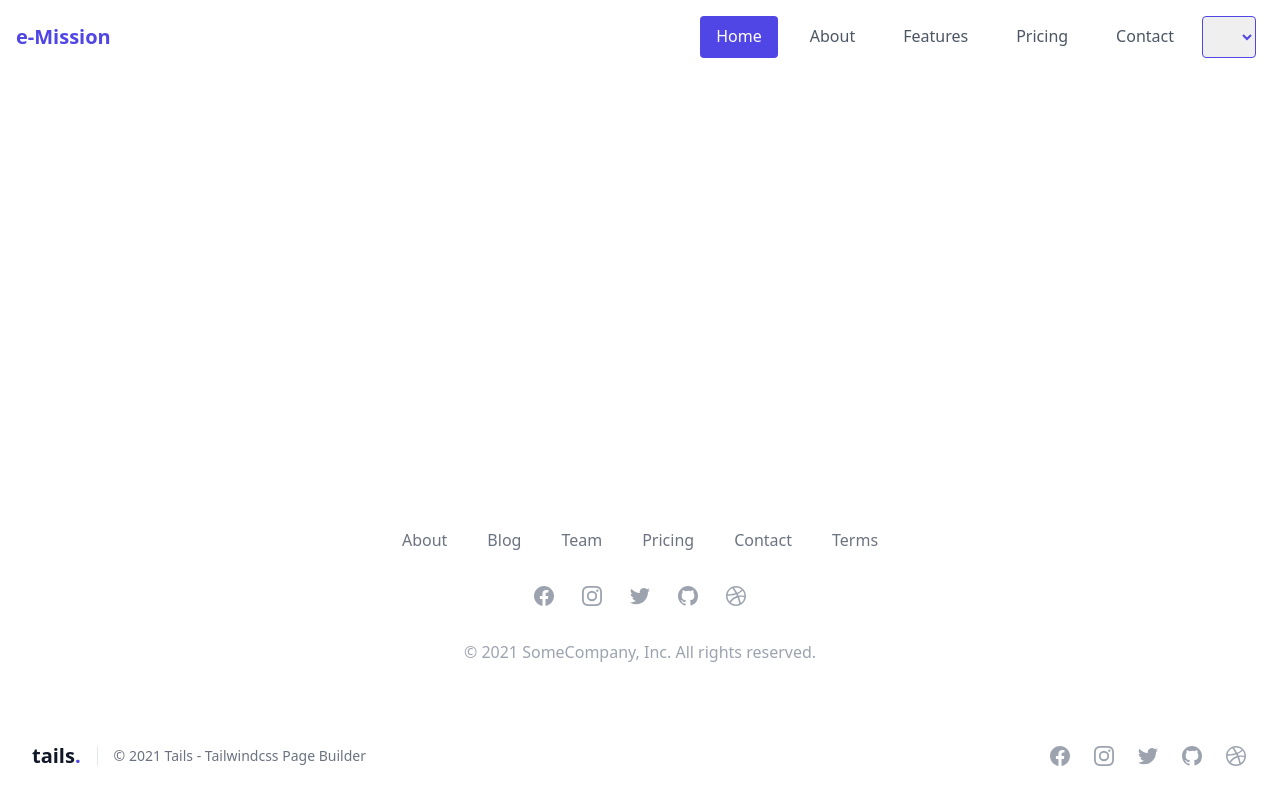
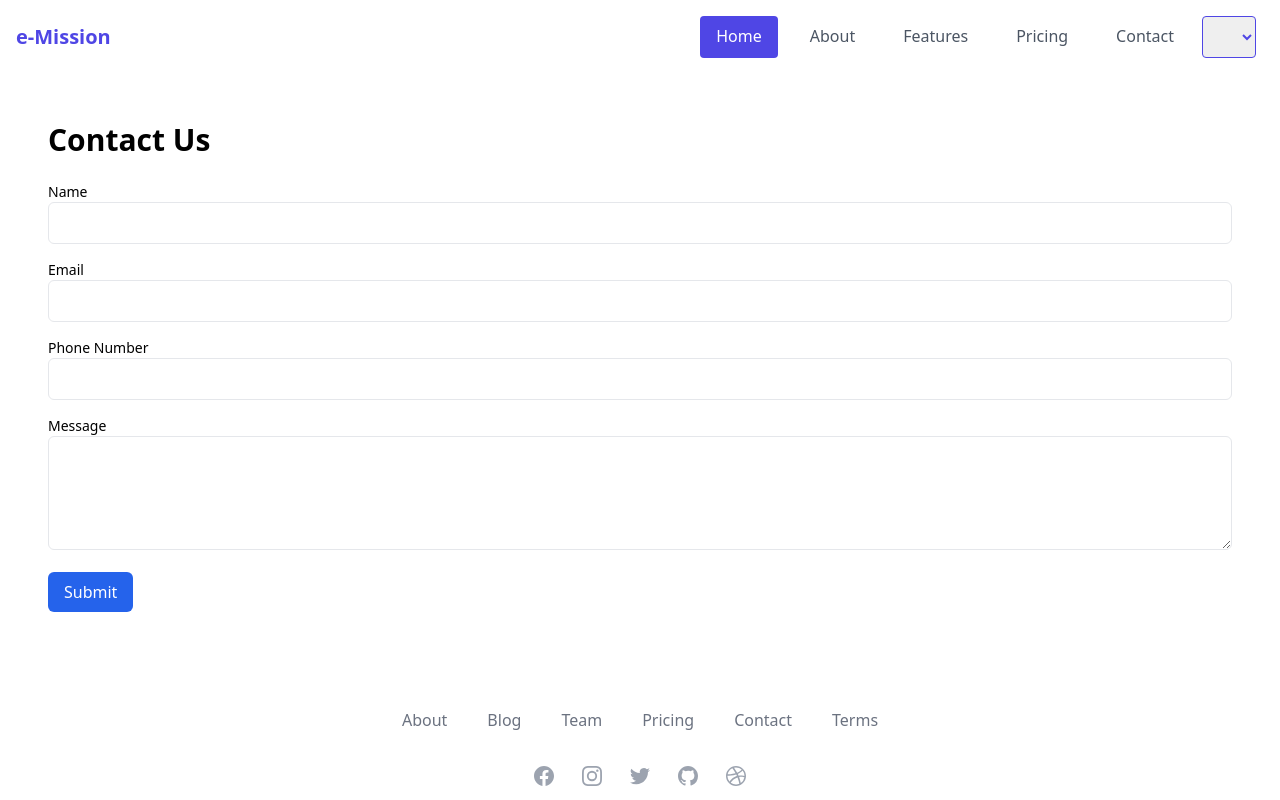
Before and after one commit to rafeyshah/blog-project, a Nuxt app: page /contact in a window 1280 px wide. Shown: the top 800 px of the page. Built offline with nearby package versions, Linux system fonts and the light colour scheme.

Commit message:
Basic Form Validation

```diff
--- a/layouts/default.vue
+++ b/layouts/default.vue
@@ -14,20 +14,19 @@
                 </div>
 
                 <div class="hidden md:flex flex-col md:flex-row md:ml-auto mt-3 md:mt-0" id="navbar-collapse">
-                    <a href="#" class="p-2 lg:px-4 md:mx-2 text-white rounded bg-indigo-600">Home</a>
+                    <nuxt-link :to="`/`" class="p-2 lg:px-4 md:mx-2 text-white rounded bg-indigo-600">Home</nuxt-link>
                     <a href="#"
                         class="p-2 lg:px-4 md:mx-2 text-gray-600 rounded hover:bg-gray-200 hover:text-gray-700 transition-colors duration-300">About</a>
                     <a href="#"
                         class="p-2 lg:px-4 md:mx-2 text-gray-600 rounded hover:bg-gray-200 hover:text-gray-700 transition-colors duration-300">Features</a>
                     <a href="#"
                         class="p-2 lg:px-4 md:mx-2 text-gray-600 rounded hover:bg-gray-200 hover:text-gray-700 transition-colors duration-300">Pricing</a>
-                    <a href="#"
-                        class="p-2 lg:px-4 md:mx-2 text-gray-600 rounded hover:bg-gray-200 hover:text-gray-700 transition-colors duration-300">Contact</a>
+                    <nuxt-link :to="`/contact`"
+                        class="p-2 lg:px-4 md:mx-2 text-gray-600 rounded hover:bg-gray-200 hover:text-gray-700 transition-colors duration-300">Contact</nuxt-link>
                     <!-- <a href="#"
                         class="p-2 lg:px-4 md:mx-2 text-indigo-600 text-center border border-transparent rounded hover:bg-indigo-100 hover:text-indigo-700 transition-colors duration-300">Login</a>
                     <a href="#"
                         class="p-2 lg:px-4 md:mx-2 text-indigo-600 text-center border border-solid border-indigo-600 rounded hover:bg-indigo-600 hover:text-white transition-colors duration-300 mt-1 md:mt-0 md:ml-1">Signup</a> -->
-
 
                     <select @change="switchLanguage" v-model="$i18n.locale"
                         class="p-2 lg:px-4 md:mx-2 text-indigo-600 text-center border border-solid border-indigo-600 rounded transition-colors duration-300 mt-1 md:mt-0 md:ml-1">
--- /dev/null
+++ b/pages/contact.vue
@@ -0,0 +1,102 @@
+<template>
+    <div class="container mx-auto p-6">
+        <h1 class="text-3xl font-bold mb-6">Contact Us</h1>
+
+        <form @submit.prevent="submitForm" class="space-y-4">
+            <!-- Name Field -->
+            <div>
+                <label for="name" class="block text-sm font-medium">Name</label>
+                <input type="text" id="name" v-model="form.name" @input="validateField('name')"
+                    class="w-full p-2 border rounded-md" />
+                <p v-if="errors.name" class="text-red-500 text-sm">{{ errors.name }}</p>
+            </div>
+
+            <!-- Email Field -->
+            <div>
+                <label for="email" class="block text-sm font-medium">Email</label>
+                <input type="email" id="email" v-model="form.email" @input="validateField('email')"
+                    class="w-full p-2 border rounded-md" />
+                <p v-if="errors.email" class="text-red-500 text-sm">{{ errors.email }}</p>
+            </div>
+
+            <!-- Phone Number Field -->
+            <div>
+                <label for="phone" class="block text-sm font-medium">Phone Number</label>
+                <input type="text" id="phone" v-model="form.phone" @input="validateField('phone')"
+                    class="w-full p-2 border rounded-md" />
+                <p v-if="errors.phone" class="text-red-500 text-sm">{{ errors.phone }}</p>
+            </div>
+
+            <!-- Message Field -->
+            <div>
+                <label for="message" class="block text-sm font-medium">Message</label>
+                <textarea id="message" v-model="form.message" @input="validateField('message')"
+                    class="w-full p-2 border rounded-md" rows="4"></textarea>
+                <p v-if="errors.message" class="text-red-500 text-sm">{{ errors.message }}</p>
+            </div>
+
+            <!-- Submit Button -->
+            <button type="submit" class="px-4 py-2 bg-blue-600 text-white rounded-md hover:bg-blue-700">
+                Submit
+            </button>
+        </form>
+    </div>
+</template>
+
+<script setup>
+import { ref } from 'vue';
+
+const form = ref({
+    name: '',
+    email: '',
+    phone: '',
+    message: ''
+});
+
+const errors = ref({
+    name: null,
+    email: null,
+    phone: null,
+    message: null
+});
+
+const validateField = (field) => {
+    if (field === 'name') {
+        errors.value.name = form.value.name.trim() ? null : 'Name is required.';
+    } else if (field === 'email') {
+        const emailRegex = /^[^\s@]+@[^\s@]+\.[^\s@]+$/;
+        errors.value.email = emailRegex.test(form.value.email)
+            ? null
+            : 'Please enter a valid email address.';
+    } else if (field === 'phone') {
+        const phoneRegex = /^\+?[1-9]\d{1,14}$/; // International E.164 format
+        errors.value.phone = phoneRegex.test(form.value.phone)
+            ? null
+            : 'Please enter a valid phone number (e.g., +1234567890).';
+    } else if (field === 'message') {
+        errors.value.message = form.value.message.trim() ? null : 'Message is required.';
+    }
+};
+
+const validateForm = () => {
+    validateField('name');
+    validateField('email');
+    validateField('phone');
+    validateField('message');
+    return !errors.value.name && !errors.value.email && !errors.value.phone && !errors.value.message;
+};
+
+const submitForm = () => {
+    if (validateForm()) {
+        alert('Form submitted successfully!');
+        // Reset form fields
+        form.value = { name: '', email: '', phone: '', message: '' };
+    } else {
+        alert('Please correct the errors in the form.');
+    }
+};
+</script>
+
+<style>
+/* Add any custom styles here */
+</style>
```
